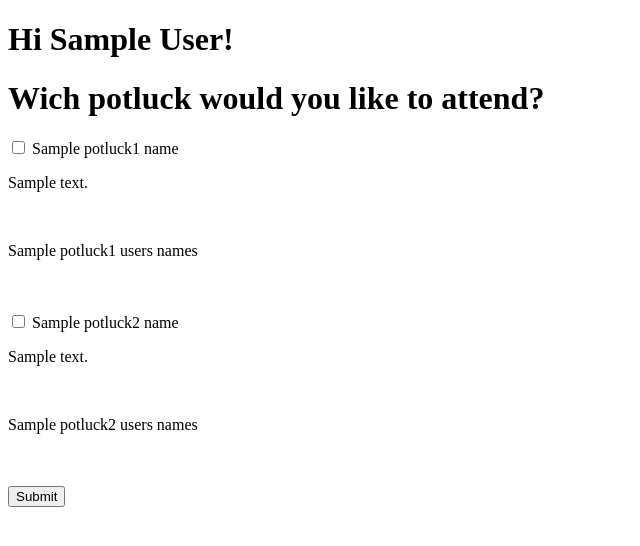
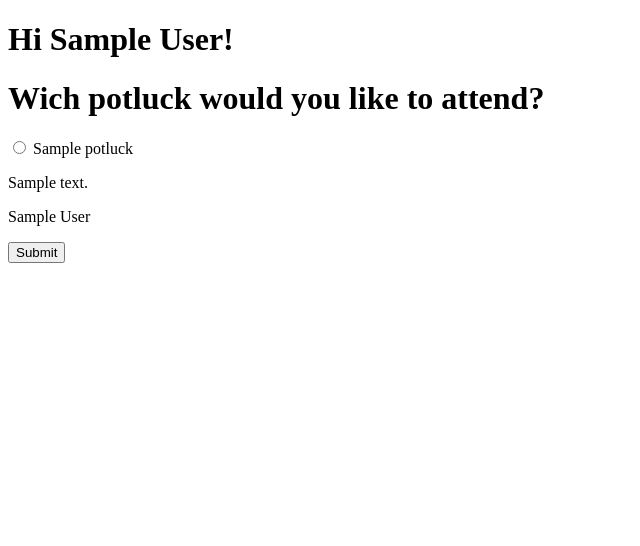
Before and after one commit to smarble/potluck_planner, a Flask app: template templates/choosePotluck.html in a window 1280 px wide. Shown: the top 546 px of the page, without its empty margins (0-640 px from the left). Run offline with Flask 2, Linux system fonts and the light colour scheme; tables that the repository leaves empty hold one stand-in row (values such as "Sample post"); the template is opened without the code that fills it: values that come from a table or form of the project are taken from there, most other values are stand-ins (such as "Sample title", 1, 10 or a date in 2020).

Commit message:
made major jinja changes with Athelia

```diff
--- a/server.py
+++ b/server.py
@@ -21,7 +21,7 @@ app.jinja_env.undefined = StrictUndefined
 
 @app.route('/')
 def start_here():
-    """Display homepage."""
+    """Home Page not in use."""
 
     return "Hi! This is the home page."
 
@@ -44,58 +44,14 @@ def greet_person():
     db.session.add(new_user)
     db.session.commit()
 
-    #returns an object with potluck_id#1
-    potluck1 = Potluck.query.filter(Potluck.potluck_id=='1').one()
-    #returns the name of potluck #1
-    potluck1_name = potluck1.potluck_name
-    potluck1_address = potluck1.address
-
-    #returns the users attribute of potluck1
-    potluck1_users = potluck1.users
-
-    # as a list comprehension: names = [(i.fname + i.lname + "...") for i in potluck1_users]
-
-    names = []
-    for i in potluck1_users:
-        names.append(i.combine_names())
-        names.append("...")
-
-    # potluck1_users_names = names
-    potluck1_users_names = " ".join(names) + "."
-
-    #returns an object with potluck_id#2
-    potluck2 = Potluck.query.filter(Potluck.potluck_id=='2').one()
-    #returns the name of potluck #2
-    potluck2_name = potluck2.potluck_name
-    potluck2_address = potluck2.address
-
-    #returns the users attribute of potluck2
-    potluck2_users = potluck2.users
-
-    # as a list comprehension: names = [(i.fname + " " + i.lname) for i in potluck2_users]
-    names = []
-    for i in potluck2_users:
-        names.append(i.fname)
-        names.append(i.lname)
-        names.append("...")
-
-
-    # potluck2_users_names = names
-    potluck2_users_names = " ".join(names) + "."
-
-
+    potlucks = Potluck.query.all()
 
 
 
     return render_template("choosePotluck.html",
                            personFname=userFname,
                            personLname=userLname,
-                           potluck1_name = potluck1_name,
-                           potluck2_name = potluck2_name,
-                           potluck1_address = potluck1_address,
-                           potluck2_address = potluck2_address,
-                           potluck1_users_names = potluck1_users_names,
-                           potluck2_users_names = potluck2_users_names
+                           potlucks=potlucks
                            )
 
 
@@ -103,45 +59,47 @@ def greet_person():
 def choose_potluck_form():
     """Have user choose a potluck."""
 
-    play_game = request.args.get("play")
+    potluck_id = request.args.get("potluck")
 
+    potluck = Potluck.query.get(potluck_id)
+    return render_template("firstChoice.html", potluck=potluck)
 
-    if play_game == "1":
+    # if play_game == "1":
 
-        #returns an object with potluck_id#1
-        potluck1 = Potluck.query.filter(Potluck.potluck_id=='1').one()
+    #     #returns an object with potluck_id#1
+    #     potluck1 = Potluck.query.filter(Potluck.potluck_id=='1').one()
 
-        #returns the name of potluck #1
-        potluck1_name = potluck1.potluck_name
+    #     #returns the name of potluck #1
+    #     potluck1_name = potluck1.potluck_name
 
-        #returns a list of objects: dishes associated with potluck1
-        potluck1Dishes = potluck1.dishes
+    #     #returns a list of objects: dishes associated with potluck1
+    #     potluck1Dishes = potluck1.dishes
 
-        #as a list comprehension: names = [i.dish_name for i in potluck1Dishes]
-        names = []
-        for i in potluck1Dishes:
-           names.append(i.dish_name)
+    #     #as a list comprehension: names = [i.dish_name for i in potluck1Dishes]
+    #     names = []
+    #     for i in potluck1Dishes:
+    #        names.append(i.dish_name)
 
-        dish_names = ", ".join(names) + "."
+    #     dish_names = ", ".join(names) + "."
 
-        return render_template("firstChoice.html", potluck1_name = potluck1_name, potluck1Dishes=potluck1Dishes, dish_names=dish_names)
+    #     return render_template("firstChoice.html", potluck1_name = potluck1_name, potluck1Dishes=potluck1Dishes, dish_names=dish_names)
 
-    elif play_game == "2":
+    # elif play_game == "2":
 
-        potluck2 = Potluck.query.filter(Potluck.potluck_id=='2').one()
+    #     potluck2 = Potluck.query.filter(Potluck.potluck_id=='2').one()
 
-        potluck2_name = potluck2.potluck_name
+    #     potluck2_name = potluck2.potluck_name
 
-        potluck2Dishes = potluck2.dishes
+    #     potluck2Dishes = potluck2.dishes
 
-        #as a list comprehension: names = [i.dish_name for i in potluck1Dishes]
-        names = []
-        for i in potluck2Dishes:
-           names.append(i.dish_name)
+    #     #as a list comprehension: names = [i.dish_name for i in potluck1Dishes]
+    #     names = []
+    #     for i in potluck2Dishes:
+    #        names.append(i.dish_name)
 
-        dish_names = ", ".join(names) + "."
+    #     dish_names = ", ".join(names) + "."
 
-        return render_template("secondChoice.html", potluck2_name = potluck2_name, potluck2Dishes=potluck2Dishes, dish_names=dish_names)
+    #     return render_template("secondChoice.html", potluck2_name = potluck2_name, potluck2Dishes=potluck2Dishes, dish_names=dish_names)
 
 
 
--- a/templates/choosePotluck.html
+++ b/templates/choosePotluck.html
@@ -17,18 +17,20 @@
 
     <h1>Wich potluck would you like to attend?</h1>
 
-    <form action="/choosePotluck">
-      <input type="checkbox" id="checkbox1" name="play" value="1">
-      <label for="checkbox1">{{ potluck1_name }}</label><br>
-      <p>{{potluck1_address}}</p><br>
-      <p>{{potluck1_users_names}}</p><br><br>
-      <input type="checkbox" id="checkbox2" name="play" value="2">
-      <label for="checkbox2">{{ potluck2_name }}</label><br>
-      <p>{{potluck1_address}}</p><br>
-      <p>{{potluck2_users_names}}</p><br><br>
+<!-- the below function is possible because we made a potlucks object in our server and rendered/passed it here -->
+<!-- this function makes a radio button for every potluck in the potlucks object -->
+<form action = "/choosePotluck">
+  {% for potluck in potlucks %}
+    <input type="radio" id="{{ potluck.potluck_id }}" name="potluck" value="{{ potluck.potluck_id }}">
+    <label for="{{ potluck.potluck_id }}">{{ potluck.potluck_name }}</label>
+    <p>{{ potluck.address }}</p>
+      {% for user in potluck.users %}
+        <p>{{ user.combine_names() }}</p>
+      {% endfor %}
+  {% endfor %}
+  <input type="submit" value="Submit">
+</form>
 
-      <input type="submit" value="Submit">
-    </form>
 
   </body>
 
--- a/templates/extra.html
+++ b/templates/extra.html
@@ -34,3 +34,8 @@ def show_madlib():
                            noun=noun,
                            adjective=adjective,
                            )
+
+
+In <HTML>
+
+</HTML>
```
Also changed, not shown: templates/firstChoice.html (+19 -3 lines).
